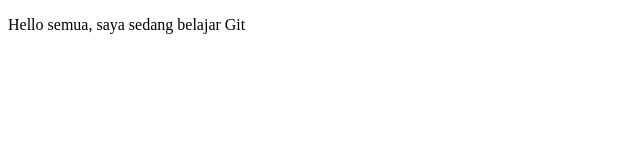
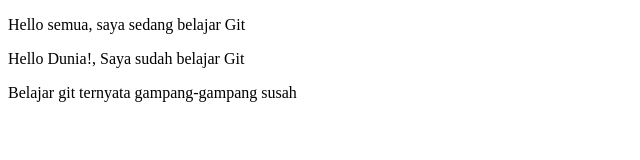
Before and after one commit to asriyadi001/belajar-git, a plain HTML site: page index.html in a window 1280 px wide. Shown: the whole page, without its empty margins (0-640 px from the left). Drawn offline with Linux system fonts and the light colour scheme.

Commit message:
belajar git greget

```diff
--- a/index.html
+++ b/index.html
@@ -7,5 +7,7 @@
 	</head>
 	<body>
 		<p>Hello semua, saya sedang belajar Git </p>
+		<p>Hello Dunia!, Saya sudah belajar Git</p>
+		<p>Belajar git ternyata gampang-gampang susah</p>
 	</body>
 </html>
```
